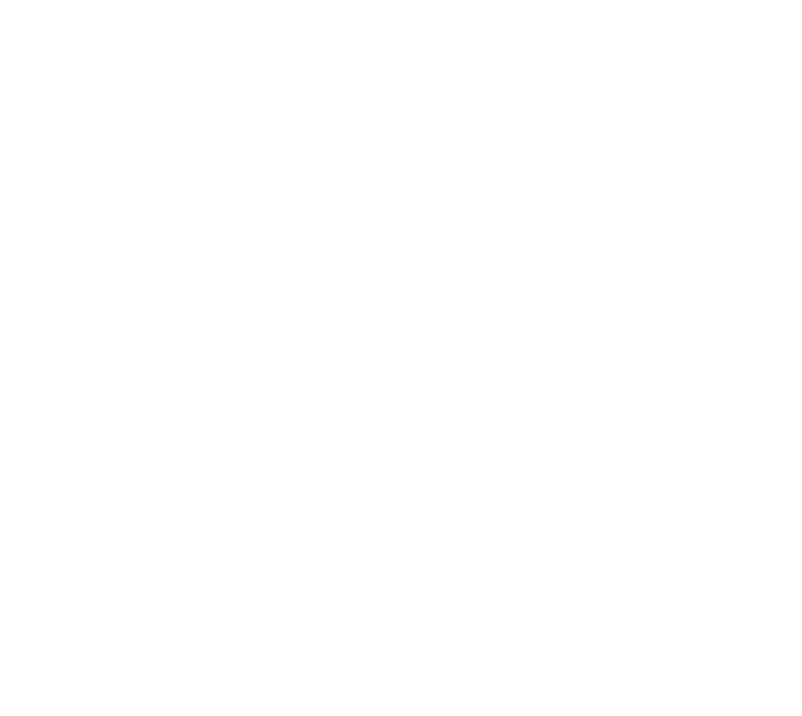
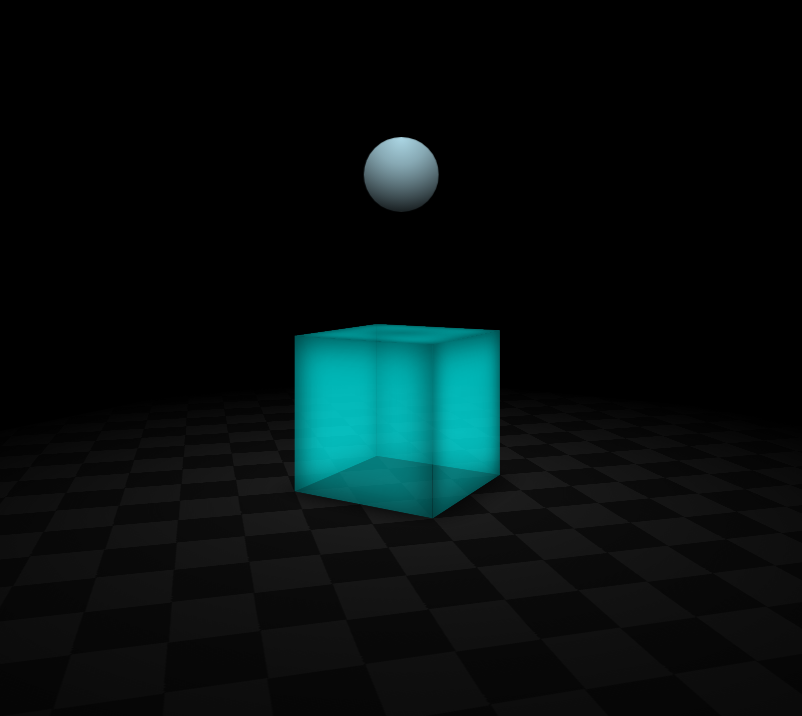
Before and after one commit to Spiritusanti/CSS-Projects, a website: page 3d_CSS_Animations/index.html in a window 1280 px wide. Shown: the whole page, without its empty margins (239-1041 px from the left). Drawn offline with Linux system fonts and the light colour scheme.

Commit message:
added new 3d animation project using SCSS

```diff
--- a/3d_CSS_Animations/index.html
+++ b/3d_CSS_Animations/index.html
@@ -4,10 +4,23 @@
     <meta charset="UTF-8">
     <meta http-equiv="X-UA-Compatible" content="IE=edge">
     <meta name="viewport" content="width=device-width, initial-scale=1.0">
-    <link rel="stylesheet" href="style.css">
+    <link rel="stylesheet" href="./style.css">
     <title>3D Animations, Lighting, and more</title>
 </head>
 <body>
-
+    <div class="scene">
+        <div class="floor"></div>
+        <div class="cube">
+            <div class="front"></div>
+            <div class="back"></div>
+            <div class="left"></div>
+            <div class="right"></div>
+            <div class="top">
+                <div class="ballShadow"></div>
+            </div>
+            <div class="bottom"></div>
+        </div>
+        <div class="ball"></div>
+    </div>
 </body>
 </html>
--- /dev/null
+++ b/3d_CSS_Animations/style.scss
@@ -0,0 +1,129 @@
+:root {
+    --boxColor: #0ff7;
+    --rotateSpeed: 30s;
+    --bounceSpeed: 1.5s;
+}
+
+body {
+    background-color: #000;
+    min-height: 100vh;
+    display: flex;
+    justify-content: center;
+    align-items: center;
+    font-size: 75px;
+    perspective: 10em;
+    perspective-origin: 50% calc(50% - 2em);
+    overflow: hidden;
+}
+
+.scene {
+    position: relative;
+    transform-style: preserve-3d;
+    animation: sceneRotate var(--rotateSpeed) infinite linear;
+
+    @keyframes sceneRotate {
+        to {transform: rotateY(360deg)}
+    }
+}
+
+.ball {
+    width: 1em;
+    height: 1em;
+    border-radius: 50%;
+    background: rgb(129, 142, 147);
+
+    position: absolute;
+    left: -0.5em;
+    bottom: 1em;
+    background-image: radial-gradient(
+        circle at top,
+        lightblue,
+        60%,
+        #000
+    );
+    animation:
+    ballBounce var(--bounceSpeed) infinite ease-out,
+    sceneRotate var(--rotateSpeed) infinite linear reverse;
+
+    @keyframes ballBounce {
+        0%, 100% {bottom: 0.5em;}
+        50% { bottom: 3em; animation-timing-function: ease-in;}
+    }
+}
+
+.ballShadow {
+    position: absolute;
+    width: 100%;
+    height: 100%;
+    background-image: radial-gradient(#0007, #0000 50%);
+    animation: ballShadow var(--bounceSpeed) infinite ease-out;
+
+    @keyframes ballShadow {
+        0%, 8%, 93.5%, 100% {transform: scale(1); opacity: 1;}
+        50% { transform: scale(2); animation-timing-function: ease-in; opacity: 0.5;}
+    }
+}
+
+.cube {
+    width: 2em;
+    height: 2em;
+    position: absolute;
+    bottom: -1em;
+    left: -1em;
+    transform-style: preserve-3d;
+    animation: cubeHeight var(--bounceSpeed) infinite linear;
+
+    @keyframes cubeHeight {
+        0%, 100% { height: 1.5em; }
+        8%, 93.5% {height: 2em; }
+    }
+
+    .left, .right, .front, .back {
+        background: var(--boxColor);
+        position: absolute;
+        width: 100%;
+        height: 100%;
+        box-shadow: 0 0 0.5em #000a inset;
+    }
+
+    .front {transform: translateZ(1em);}
+    .right {transform: rotateY(90deg) translateZ(1em);}
+    .back {transform: rotateY(180deg) translateZ(1em);}
+    .left {transform: rotateY(270deg) translateZ(1em);}
+
+    .top {
+        background: var(--boxColor);
+        position: absolute;
+        width: 2em;
+        height: 2em;
+        transform: translateY(-50%) rotateX(90deg);
+        box-shadow: 0 0 0.5em #000a inset;
+    }
+
+    .bottom {
+        background: #0007;
+        position: absolute;
+        width: 2em;
+        height: 2em;
+        bottom: 0;
+        transform: translateY(50%) rotateX(90deg);
+        box-shadow: 0 0 0.5em #000;
+    }
+}
+
+.floor {
+    position: absolute;
+    transform:
+    translate(-50%, -50%)
+    rotateX(90deg);
+    top: 1em;
+    width: 15em;
+    height: 15em;
+    background-image:
+        radial-gradient(#0000, #000 75%),
+        repeating-conic-gradient(
+        from 45deg,
+        #111 0deg 90deg,
+        #222 90deg 180deg);
+    background-size:100%,  1em 1em;
+}
```
Also changed, not shown: 3d_CSS_Animations/package.json (added, +16 -0 lines), 3d_CSS_Animations/README.md (added), 3d_CSS_Animations/style.css, 3 other files.
